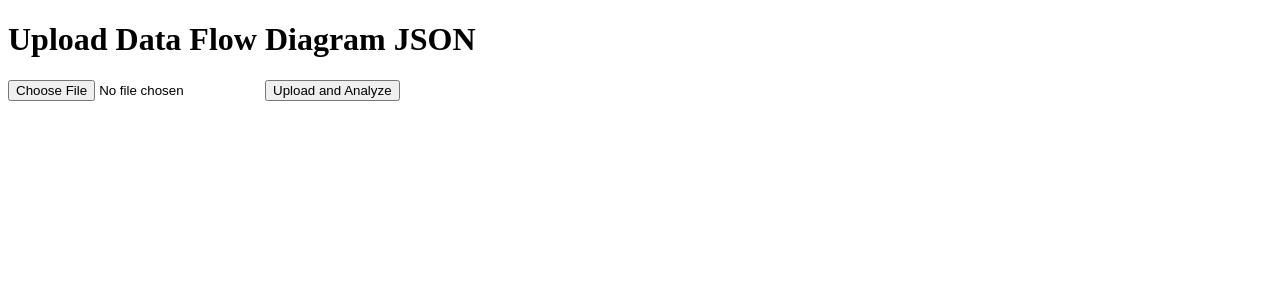
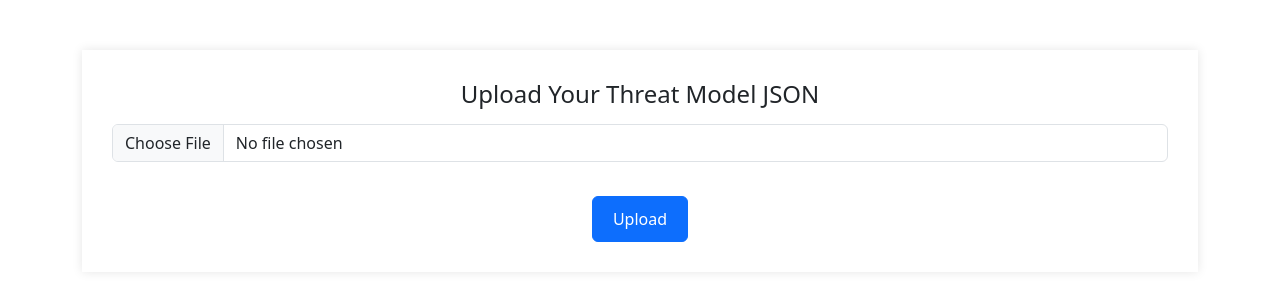
Before and after one commit to Lonewolfrex/DemoAITM, a Flask app: page / in a window 1280 px wide. Shown: the top 300 px of the page. Run offline with Flask 3, Linux system fonts and the light colour scheme.

Commit message:
css added to v2

```diff
--- /dev/null
+++ b/app/static/css/styles.css
@@ -0,0 +1,68 @@
+body {
+    background-color: #f4f7fc;
+    font-family: 'Arial', sans-serif;
+}
+
+.container {
+    margin-top: 50px;
+    max-width: 900px;
+}
+
+.card {
+    box-shadow: 0 4px 8px rgba(0, 0, 0, 0.1);
+}
+
+.form-group {
+    margin-bottom: 1.5rem;
+}
+
+.btn-primary {
+    background-color: #007bff;
+    border-color: #007bff;
+}
+
+.btn-primary:hover {
+    background-color: #0056b3;
+    border-color: #004085;
+}
+
+.upload-section {
+    text-align: center;
+    padding: 30px;
+    background-color: #ffffff;
+    box-shadow: 0 0 10px rgba(0, 0, 0, 0.1);
+}
+
+.upload-section h2 {
+    font-size: 24px;
+    margin-bottom: 15px;
+}
+
+.upload-section .btn {
+    font-size: 16px;
+    padding: 10px 20px;
+    margin-top: 10px;
+}
+
+.result-table {
+    margin-top: 30px;
+}
+
+.result-table th,
+.result-table td {
+    text-align: center;
+    vertical-align: middle;
+}
+
+.download-btn {
+    background-color: #28a745;
+    color: white;
+    padding: 10px 20px;
+    text-align: center;
+    cursor: pointer;
+    border-radius: 5px;
+}
+
+.download-btn:hover {
+    background-color: #218838;
+}
--- /dev/null
+++ b/app/templates/base.html
@@ -0,0 +1,17 @@
+<!DOCTYPE html>
+<html lang="en">
+    <head>
+        <meta charset="UTF-8">
+        <meta name="viewport" content="width=device-width, initial-scale=1.0">
+        <title>Threat Model Analysis</title>
+        <!-- Link to your CSS -->
+        <link rel="stylesheet" href="{{ url_for('static', filename='css/styles.css') }}">
+        <link href="https://cdn.jsdelivr.net/npm/bootstrap@5.3.0-alpha1/dist/css/bootstrap.min.css" rel="stylesheet">
+    </head>
+<body>
+    <!-- Your content goes here -->
+    {% block content %}{% endblock %}
+
+    <script src="https://cdn.jsdelivr.net/npm/bootstrap@5.3.0-alpha1/dist/js/bootstrap.bundle.min.js" integrity="sha384-pzjw8f+ua7Kw1TIq0Zw3oI5t9lmBsp8J5nYlK1J8E4gJw6sEYIt8gA7x1Zmld6pE" crossorigin="anonymous"></script>
+</body>
+</html>
--- a/app/templates/index.html
+++ b/app/templates/index.html
@@ -1,14 +1,15 @@
-<!DOCTYPE html>
-<html lang="en">
-<head>
-    <meta charset="UTF-8">
-    <title>Upload Data Flow Diagram JSON</title>
-</head>
-<body>
-    <h1>Upload Data Flow Diagram JSON</h1>
-    <form action="/" method="post" enctype="multipart/form-data">
-        <input type="file" name="file" accept=".json">
-        <button type="submit">Upload and Analyze</button>
-    </form>
-</body>
-</html>
+{% extends "base.html" %}
+
+{% block content %}
+<div class="container">
+    <div class="upload-section">
+        <h2>Upload Your Threat Model JSON</h2>
+        <form method="POST" enctype="multipart/form-data">
+            <div class="form-group">
+                <input type="file" name="file" class="form-control" required>
+            </div>
+            <button type="submit" class="btn btn-primary">Upload</button>
+        </form>
+    </div>
+</div>
+{% endblock %}
```
